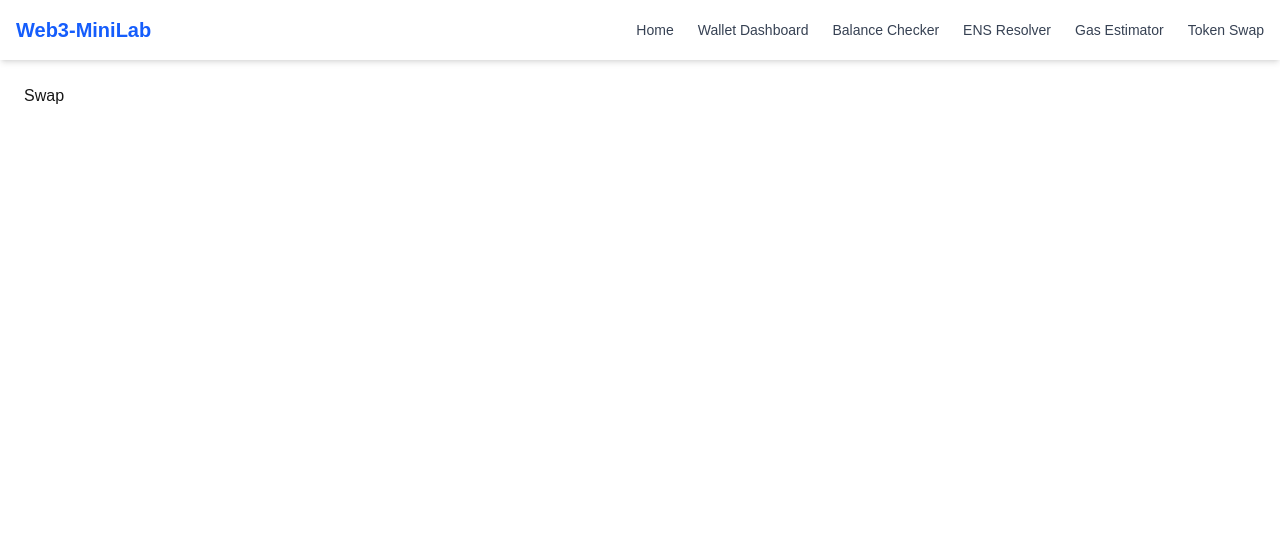
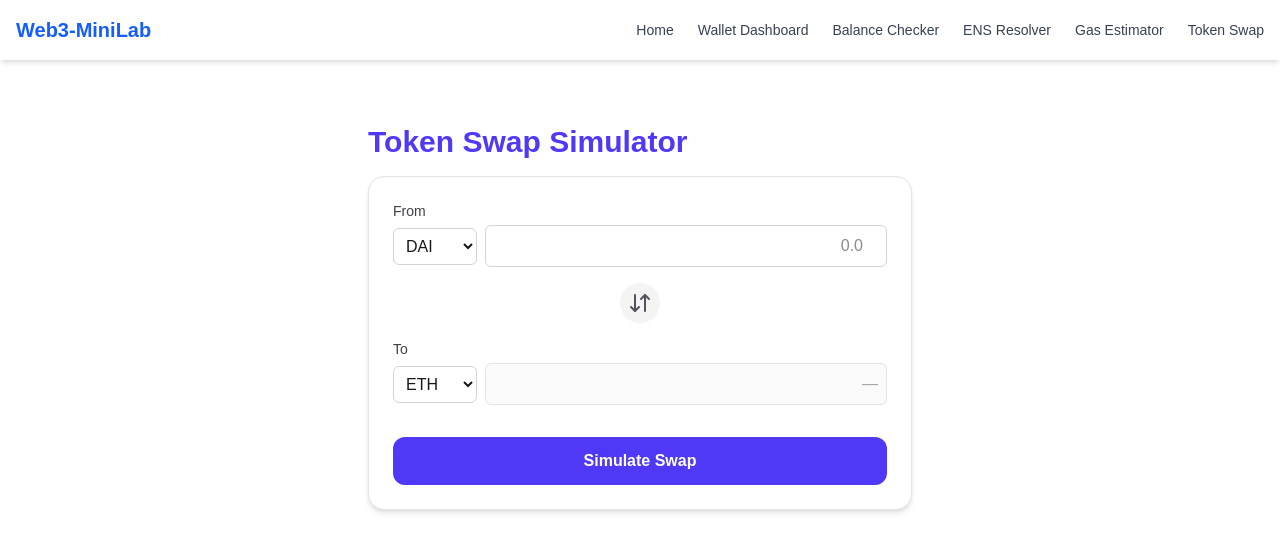
Before and after one commit to TotomisPanos/web3-minilab, a Next.js app: page /swap in a window 1280 px wide. Shown: the top 552 px of the page. Built offline with nearby package versions, Linux system fonts and the light colour scheme.

Commit message:
Add Token Swap Simulator

```diff
--- a/app/swap/page.tsx
+++ b/app/swap/page.tsx
@@ -1,11 +1,24 @@
-import React from 'react';
+'use client';
 
-const Swap = () => {
+import TokenSwapForm from '@/components/swap/TokenSwapForm';
+
+export default function TokenSwapPage() {
+  const simulateRate = (from: string, to: string): number => {
+    const rates: Record<string, number> = {
+      'DAI-ETH': 0.0005,
+      'ETH-DAI': 2000,
+      'USDC-ETH': 0.00051,
+      'ETH-USDC': 1950,
+      'DAI-USDC': 1,
+      'USDC-DAI': 1,
+    };
+    return rates[`${from}-${to}`] ?? 0;
+  };
+
   return (
-    <div>
-      <h1>Swap</h1>
+    <div className="max-w-xl mx-auto mt-10 px-4">
+      <h1 className="text-3xl font-bold text-indigo-600 mb-4">Token Swap Simulator</h1>
+      <TokenSwapForm simulateRate={simulateRate} />
     </div>
   );
-};
-
-export default Swap;
+}
--- a/components/ens-resolver/ENSResolverResult.tsx
+++ b/components/ens-resolver/ENSResolverResult.tsx
@@ -8,13 +8,13 @@ interface Props {
 
 export default function ENSResolverResult({ query, result, type }: Props) {
   return (
-    <div className="mt-6 p-4 bg-white shadow rounded-lg text-left space-y-2">
-      <div className="font-medium text-gray-700">
-        {type === 'ens' ? 'ENS Name' : 'Address'}: <span className="text-gray-900">{query}</span>
+    <div className="mt-6 p-4 text-left space-y-2">
+      <div className="font-medium text-white">
+        {type === 'ens' ? 'ENS Name' : 'Address'}: <span className="text-indigo-600">{query}</span>
       </div>
-      <div className="font-medium text-gray-700">
+      <div className="font-medium text-white">
         {type === 'ens' ? 'Resolved Address' : 'Reverse ENS'}:{' '}
-        <span className="text-gray-900">
+        <span className="text-indigo-600">
           {result ?? 'Not found'}
         </span>
       </div>
--- /dev/null
+++ b/components/swap/TokenSwapForm.tsx
@@ -0,0 +1,111 @@
+'use client';
+
+import { useState, useEffect } from 'react';
+import { ArrowDownUp } from 'lucide-react';
+
+
+
+const tokens = ['DAI', 'USDC', 'ETH'];
+
+interface Props {
+  simulateRate: (from: string, to: string) => number;
+}
+
+export default function TokenSwapForm({ simulateRate }: Props) {
+  const [fromToken, setFromToken] = useState('DAI');
+  const [toToken, setToToken] = useState('ETH');
+  const [amount, setAmount] = useState('');
+  const [output, setOutput] = useState('');
+  const [error, setError] = useState('');
+
+  useEffect(() => {
+    if (!amount || isNaN(+amount) || +amount <= 0 || fromToken === toToken) {
+      setOutput('');
+      return;
+    }
+
+    const rate = simulateRate(fromToken, toToken);
+    const result = (parseFloat(amount) * rate).toFixed(6);
+    setOutput(result);
+  }, [amount, fromToken, toToken, simulateRate]);
+
+  const swapTokens = () => {
+    const temp = fromToken;
+    setFromToken(toToken);
+    setToToken(temp);
+  };
+
+  return (
+    <form className="space-y-4 mt-4 bg-white dark:bg-zinc-900 p-6 rounded-2xl shadow-md border border-zinc-200 dark:border-zinc-700">
+      <div>
+        <label className="block text-sm font-medium text-zinc-700 dark:text-zinc-300 mb-1">From</label>
+        <div className="flex items-center gap-2">
+          <select
+            value={fromToken}
+            onChange={(e) => setFromToken(e.target.value)}
+            className="border border-zinc-300 dark:border-zinc-700 bg-white dark:bg-zinc-800 dark:text-white rounded-md p-2"
+          >
+            {tokens.map((token) => (
+              <option key={token}>{token}</option>
+            ))}
+          </select>
+          <input
+            type="number"
+            step="any"
+            value={amount}
+            onChange={(e) => setAmount(e.target.value)}
+            className="flex-1 border border-zinc-300 dark:border-zinc-700 rounded-md p-2 text-right bg-white dark:bg-zinc-800 dark:text-white"
+            placeholder="0.0"
+          />
+        </div>
+      </div>
+
+      <div className="flex justify-center">
+        <button
+          type="button"
+          onClick={swapTokens}
+          className="rounded-full bg-zinc-100 dark:bg-zinc-800 p-2 hover:bg-zinc-200 dark:hover:bg-zinc-700"
+          title="Swap tokens"
+        >
+          <ArrowDownUp className="text-zinc-600 dark:text-zinc-400" />
+        </button>
+      </div>
+
+      <div>
+        <label className="block text-sm font-medium text-zinc-700 dark:text-zinc-300 mb-1">To</label>
+        <div className="flex items-center gap-2">
+          <select
+            value={toToken}
+            onChange={(e) => setToToken(e.target.value)}
+            className="border border-zinc-300 dark:border-zinc-700 bg-white dark:bg-zinc-800 dark:text-white rounded-md p-2"
+          >
+            {tokens.map((token) => (
+              <option key={token}>{token}</option>
+            ))}
+          </select>
+          <input
+            disabled
+            value={output}
+            placeholder="—"
+            className="flex-1 border border-zinc-200 dark:border-zinc-700 rounded-md p-2 bg-zinc-50 dark:bg-zinc-800 text-right text-zinc-600 dark:text-zinc-400 cursor-not-allowed"
+          />
+        </div>
+        {fromToken !== toToken && output && (
+          <p className="text-xs text-indigo-600 mt-1 text-right">
+            1 {fromToken} ≈ {(parseFloat(output) / parseFloat(amount || '1')).toFixed(6)} {toToken}
+          </p>
+        )}
+      </div>
+
+      {error && <p className="text-sm text-red-600 dark:text-red-400">{error}</p>}
+
+      <button
+        type="button"
+        className="w-full mt-4 px-4 py-3 rounded-xl bg-indigo-600 text-white text-base font-semibold hover:bg-indigo-700 transition"
+        onClick={() => setError('This is just a simulator. Swap not executed.')}
+      >
+        Simulate Swap
+      </button>
+    </form>
+  );
+}
```
